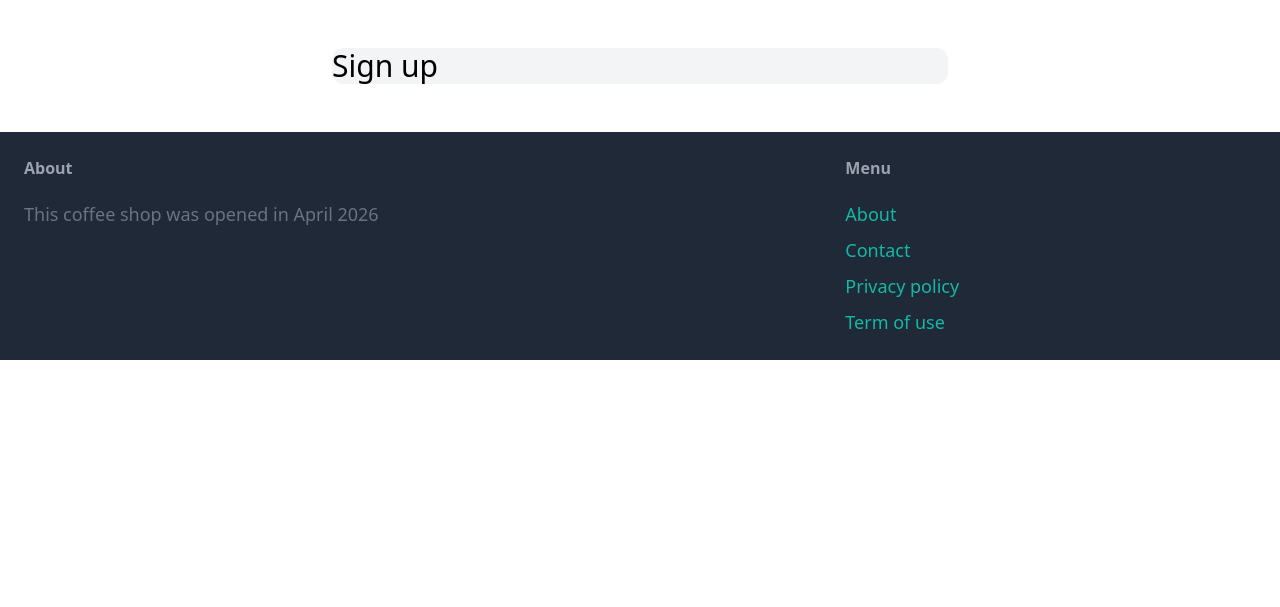
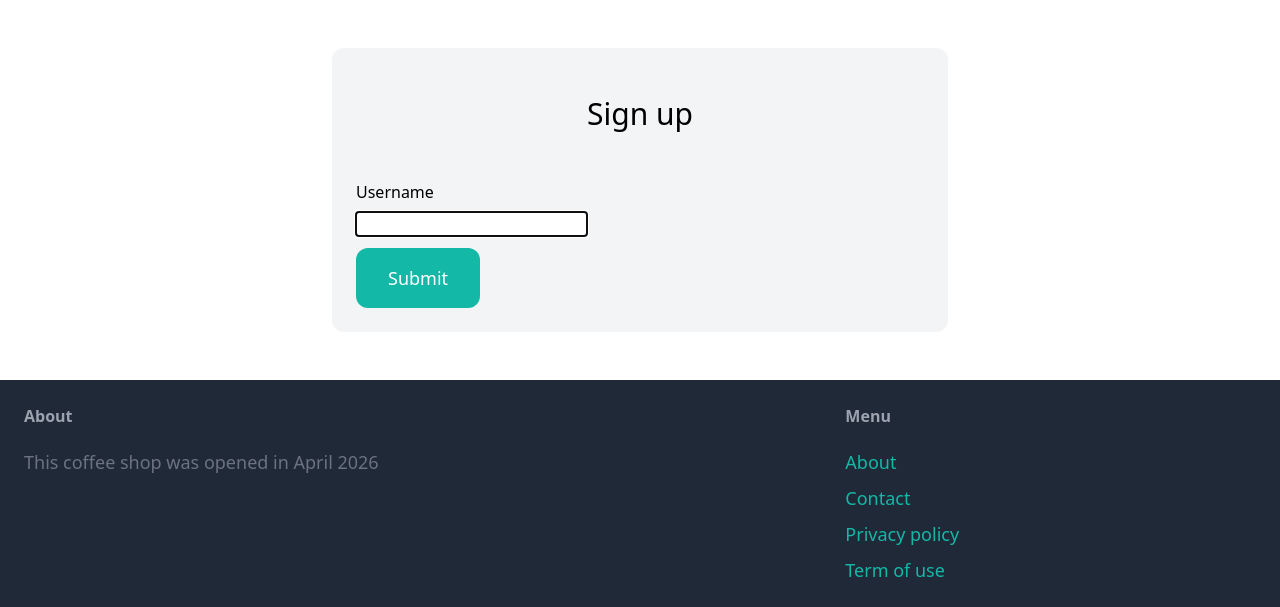
Before and after one commit to Urmanas/Kausar, a Django app: page /signup/ in a window 1280 px wide. Shown: the part 77-684 px from the top of the page. Run offline with Django 4.2, Linux system fonts and the light colour scheme; some libraries are stand-ins or nearby versions.

Commit message:
Modified

```diff
--- a/core/templates/core/signup.html
+++ b/core/templates/core/signup.html
@@ -3,7 +3,20 @@
 {% block title %}Sign up{% endblock %}
 
 {% block content %}
-<div class="w-1/2 my-6 mx-auto bg-gray-100 rounded-xl">
-    <h1 class="mb-6 text-3xl">Sign up</h1>
+<div class="w-1/2 my-6 mx-auto p-6 bg-gray-100 rounded-xl">
+    <h1 class="mb-6 py-6  text-center text-3xl">Sign up</h1>
+
+    <form method="post" action=".">
+        {% csrf_token %}
+
+        {{ form.non_field_errors }}
+
+        <div class="mb-3">
+            <label class="mb-2 inline-block">Username</label><br>
+            {{ form.username }}
+        </div>
+
+        <button class="py-4 px-8 text-lg bg-teal-500 hover:bg-teal-700 rounded-xl text-white">Submit</button>
+    </form>
 </div>
 {% endblock %}
```
